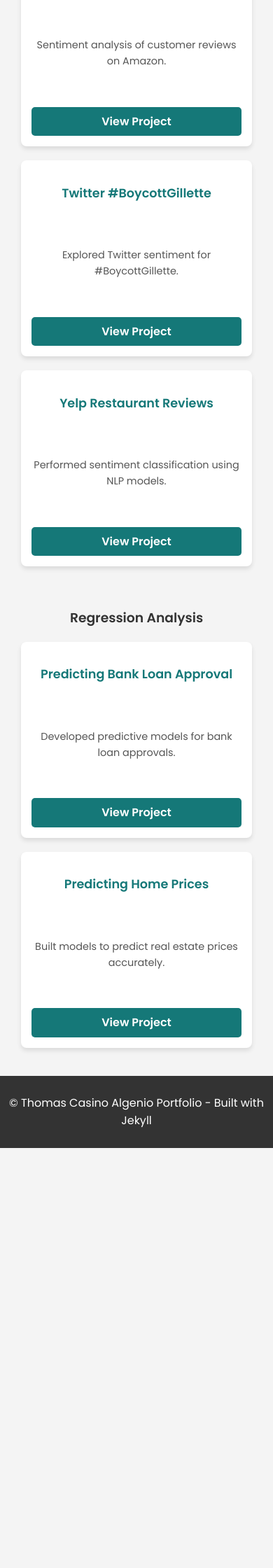
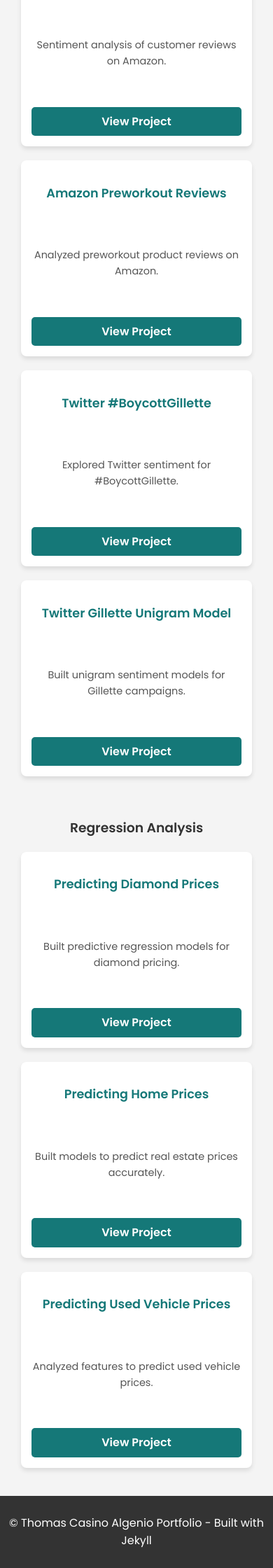
Before and after one commit to thomasalgenio/Thomas_Portfolio, a Jekyll site: the page built from README.md, in a window 390 px wide. Shown: the part 2132-4372 px from the top of the page at 70% size. Built offline with Jekyll 4.4.1, drawn with Linux system fonts in a browser that asks for light colours; our own code applies the rules of GitHub Pages for plain Markdown files; before the commit the page ends 3772 px from its top, so only the background shows below that.

Commit message:
Update default.html

```diff
--- a/_layouts/default.html
+++ b/_layouts/default.html
@@ -60,7 +60,7 @@
       .projects {
         display: grid;
         gap: 20px;
-        grid-template-columns: repeat(3, 1fr);
+        grid-template-columns: repeat(2, 1fr);
         justify-items: center;
       }
 
@@ -125,10 +125,7 @@
       }
 
       @media (max-width: 768px) {
-        .grid-2-columns {
-          grid-template-columns: 1fr;
-        }
-        .projects {
+        .grid-2-columns, .projects {
           grid-template-columns: 1fr;
         }
       }
@@ -165,7 +162,7 @@
         <div>
           <h2>Data Science Projects</h2>
 
-          <!-- 2x2 Grid for Subcategories -->
+          <!-- Subcategories in 2x2 Grid -->
           <div class="grid-2-columns">
             <!-- Computer Vision -->
             <div>
@@ -207,14 +204,19 @@
                   <a href="https://github.com/thomasalgenio/Sample_Projects/tree/main/NLP_Sentiment_Analysis_Amazon" class="btn">View Project</a>
                 </div>
                 <div class="project-card">
+                  <h3>Amazon Preworkout Reviews</h3>
+                  <p>Analyzed preworkout product reviews on Amazon.</p>
+                  <a href="https://github.com/thomasalgenio/Sample_Projects/tree/main/NLP_Sentiment_Analysis_Amazon" class="btn">View Project</a>
+                </div>
+                <div class="project-card">
                   <h3>Twitter #BoycottGillette</h3>
                   <p>Explored Twitter sentiment for #BoycottGillette.</p>
                   <a href="https://github.com/thomasalgenio/Sample_Projects/tree/main/NLP_Sentiment_Analysis_Gillette" class="btn">View Project</a>
                 </div>
                 <div class="project-card">
-                  <h3>Yelp Restaurant Reviews</h3>
-                  <p>Performed sentiment classification using NLP models.</p>
-                  <a href="https://github.com/thomasalgenio/Sample_Projects/tree/main/NLP_Sentiment_Analysis_Yelp" class="btn">View Project</a>
+                  <h3>Twitter Gillette Unigram Model</h3>
+                  <p>Built unigram sentiment models for Gillette campaigns.</p>
+                  <a href="https://github.com/thomasalgenio/Sample_Projects/tree/main/NLP_Sentiment_Analysis_Gillette" class="btn">View Project</a>
                 </div>
               </div>
             </div>
@@ -224,14 +226,19 @@
               <h3 style="text-align: center;">Regression Analysis</h3>
               <div class="projects">
                 <div class="project-card">
-                  <h3>Predicting Bank Loan Approval</h3>
-                  <p>Developed predictive models for bank loan approvals.</p>
-                  <a href="https://github.com/thomasalgenio/Sample_Projects/tree/main/Bank_Loan_Prediction" class="btn">View Project</a>
+                  <h3>Predicting Diamond Prices</h3>
+                  <p>Built predictive regression models for diamond pricing.</p>
+                  <a href="https://github.com/thomasalgenio/Sample_Projects/tree/main/Diamond_Prices_Prediction" class="btn">View Project</a>
                 </div>
                 <div class="project-card">
                   <h3>Predicting Home Prices</h3>
                   <p>Built models to predict real estate prices accurately.</p>
                   <a href="https://github.com/thomasalgenio/Sample_Projects/tree/main/Real_Estate_Prices_Prediction" class="btn">View Project</a>
+                </div>
+                <div class="project-card">
+                  <h3>Predicting Used Vehicle Prices</h3>
+                  <p>Analyzed features to predict used vehicle prices.</p>
+                  <a href="https://github.com/thomasalgenio/Sample_Projects/tree/main/Used_Vehicles_Prediction" class="btn">View Project</a>
                 </div>
               </div>
             </div>
```
